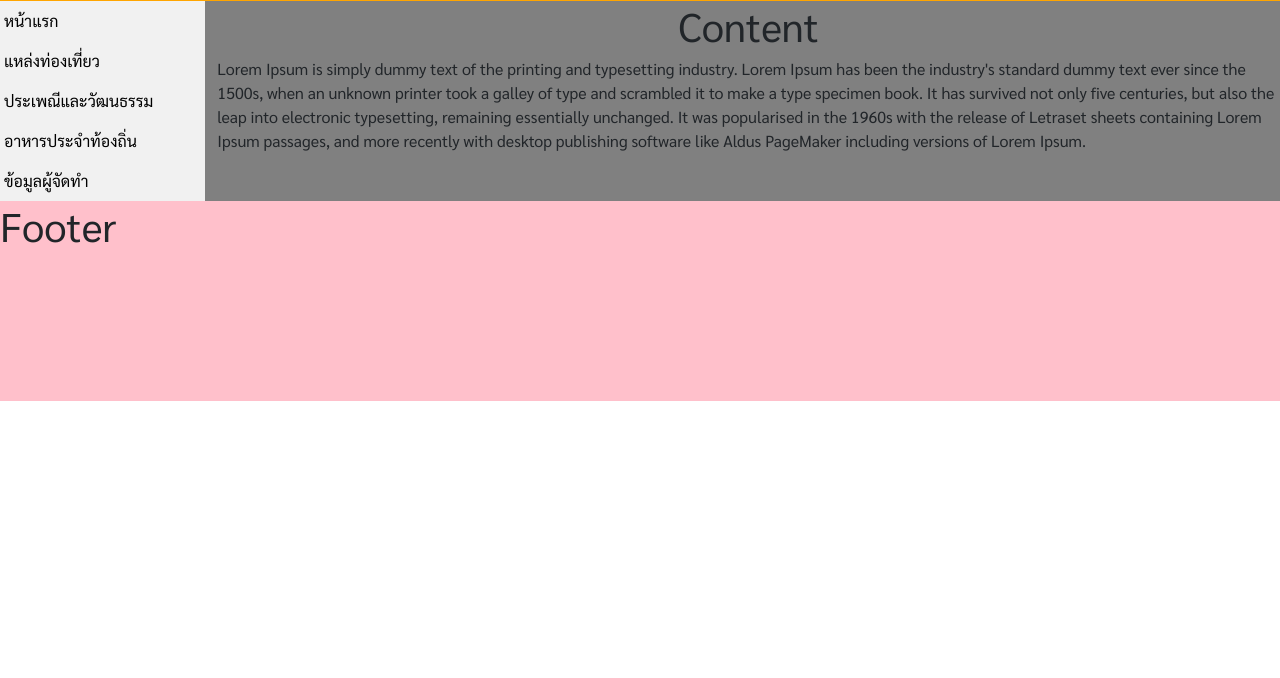
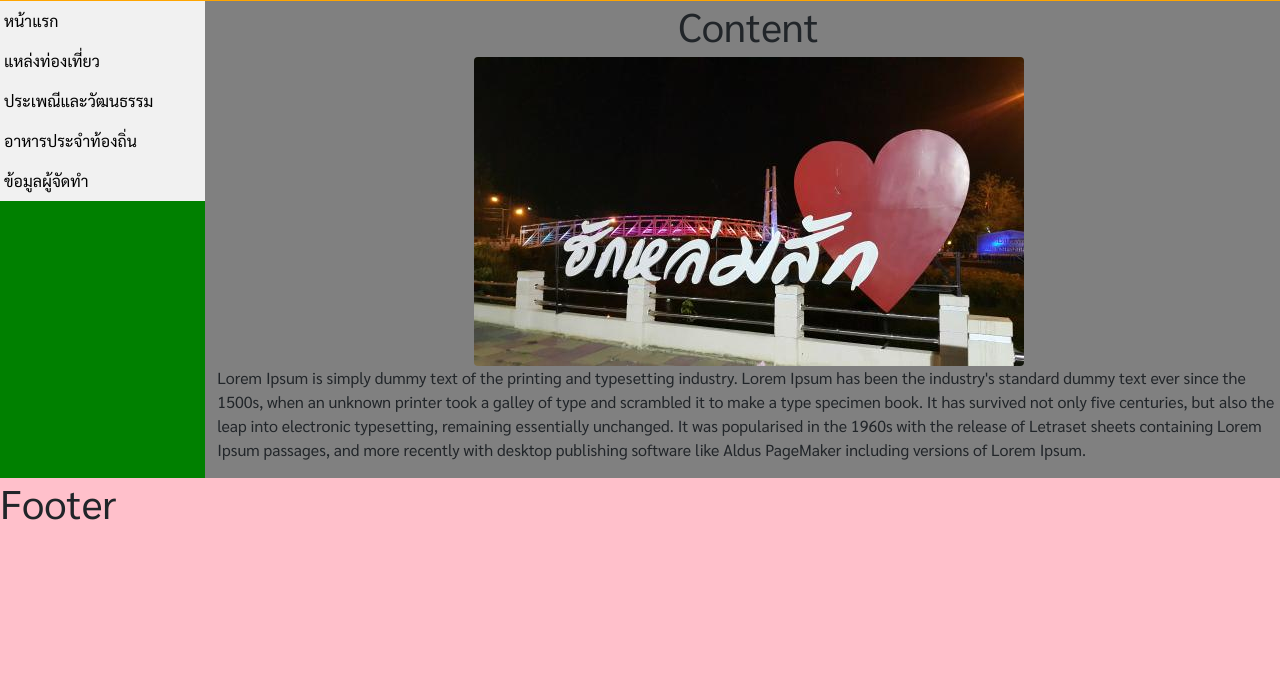
Before and after one commit to teacheryingkun1/final_project, a PHP site: page / in a window 1280 px wide. Shown: the part 159-837 px from the top of the page. Before the commit the page ends 560 px from the top, so only its background shows below. Run offline with PHP 8.4, Linux system fonts and the light colour scheme.

Commit message:
Update index.php

```diff
--- a/index.php
+++ b/index.php
@@ -92,6 +92,7 @@
           <center>
             <h1>Content</h1>
           </center>
+          <center><img src="example_pix.jpg" class="img-fluid rounded"></center>
           <p>
             Lorem Ipsum is simply dummy text of the printing and typesetting
             industry. Lorem Ipsum has been the industry's standard dummy text
```
